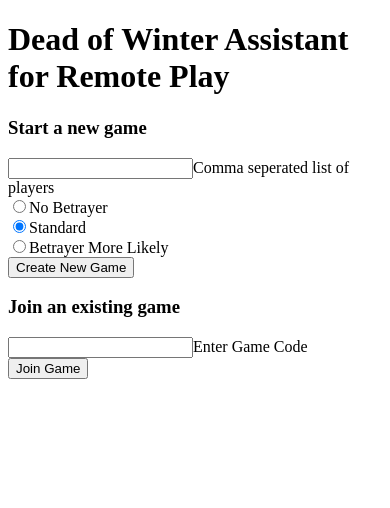
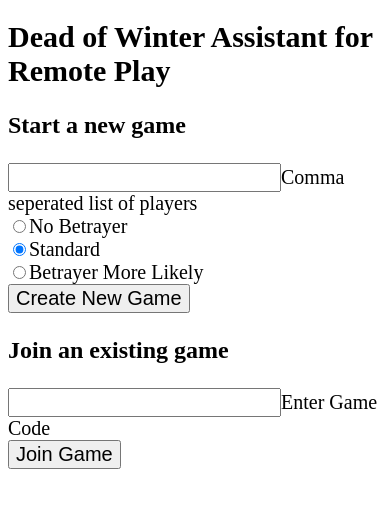
Before and after one commit to etwest/deadofwinter_site, a Flask app: page / in a window 390 px wide. Shown: the top 508 px of the page. Run offline with Flask 2, Linux system fonts and the light colour scheme.

Commit message:
updated text sizes to work better on mobile and changed some wording

```diff
--- a/app.py
+++ b/app.py
@@ -299,9 +299,9 @@
             return response
 
         if cardNum == 1:
-            game.log_transaction(player_name + " found " + str(cardNum) + " card at the " + game.get_deck(deckType).name)
+            game.log_transaction(player_name + " looked at top card at the " + game.get_deck(deckType).name)
         else:
-            game.log_transaction(player_name + " found " + str(cardNum) + " cards at the " + game.get_deck(deckType).name)
+            game.log_transaction(player_name + " looked at top " + str(cardNum) + " cards at the " + game.get_deck(deckType).name)
         cards = game.get_deck(deckType).showTop(cardNum)
         # display the top cardNum cards
         return make_response(jsonify(cards=cards), 200)
--- a/static/css/base.css
+++ b/static/css/base.css
@@ -13,3 +13,13 @@
     overflow: scroll;
     height: 150px;
 }
+
+* {
+    font-size:20px;
+}
+h1 {
+    font-size:30px;
+}
+h3 {
+    font-size:24px;
+}
```
